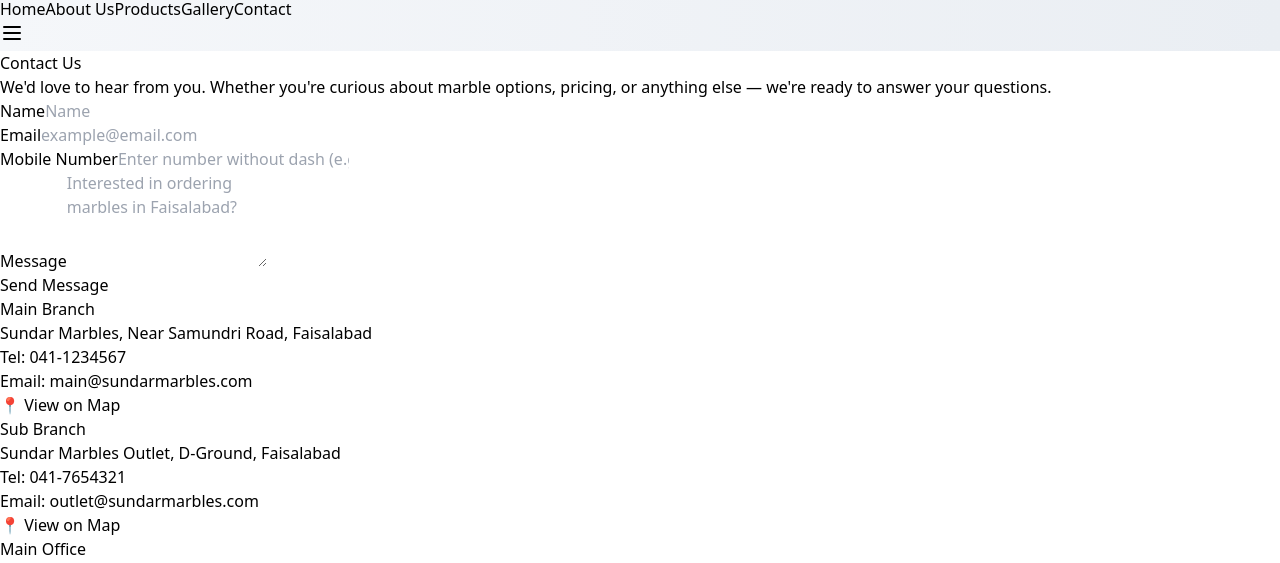
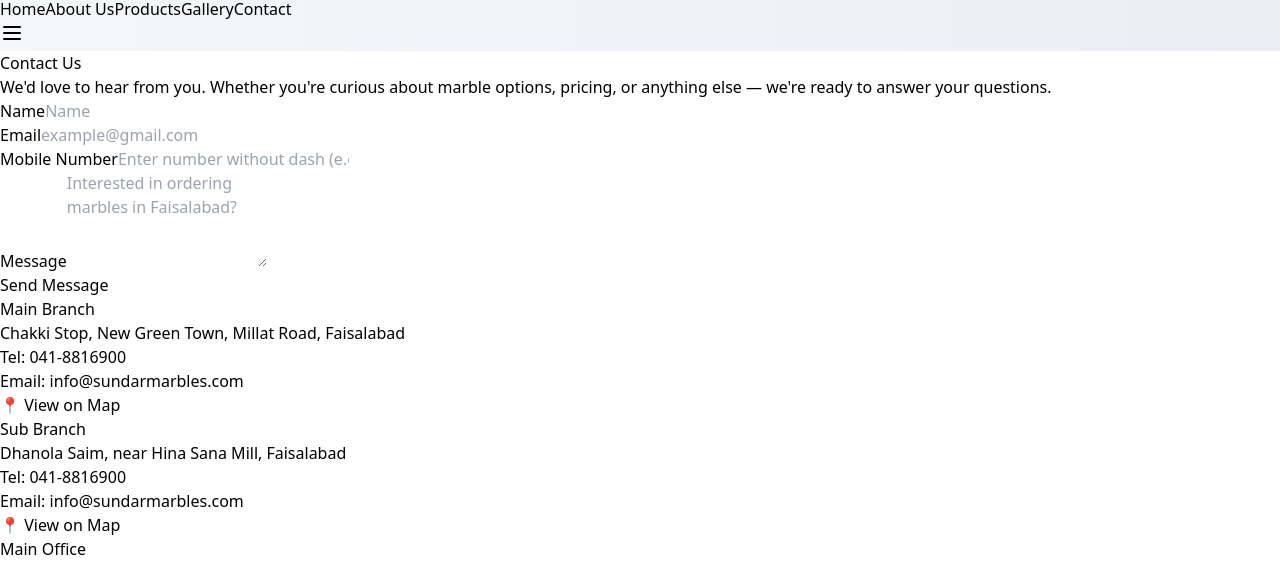
Before and after one commit to Hadeed711/marble-tiles-site, a React (Vite) app: page /contact in a window 1280 px wide. Shown: the part 620-1183 px from the top of the page. Built offline with nearby package versions, Linux system fonts and the light colour scheme; grey boxes are pictures that could not be loaded.

Commit message:
edit_info

```diff
--- a/src/components/Footer.jsx
+++ b/src/components/Footer.jsx
@@ -57,6 +57,9 @@ export default function Footer() {
               <PhoneCall size={14} className="sm:w-4 sm:h-4" /> +92 300 6641727
             </p>
             <p className="flex items-center justify-center sm:justify-start gap-2">
+              <PhoneCall size={14} className="sm:w-4 sm:h-4" /> +92 320 6040196
+            </p>
+            <p className="flex items-center justify-center sm:justify-start gap-2">
               <Mail size={14} className="sm:w-4 sm:h-4" />
               <a
                 href="mailto:info@sundarmarbles.com?subject=Inquiry%20about%20Marble%20Products&body=Hello%20Sundar%20Marbles,%0D%0A%0D%0AI%20am%20interested%20in%20your%20marble%20and%20granite%20products.%20Please%20provide%20more%20information.%0D%0A%0D%0AThank%20you."
--- a/src/pages/About.jsx
+++ b/src/pages/About.jsx
@@ -12,27 +12,27 @@ import aboutImage from "../assets/services1.jpg";
 
 const teamMembers = [
   {
-    name: "Umar Farooq",
-    role: "Production Manager",
-    phone: "0301-1234567",
+    name: "Mian Tahir Masood",
+    role: "Chief Executive",
+    phone: "0300-6641727",
     image: team1,
   },
   {
-    name: "Asim Nawaz",
-    role: "Quality Control Officer",
-    phone: "0321-9876543",
+    name: "Azmat Ali",
+    role: "Sales Officer",
+    phone: "0304-1394413",
     image: team2,
   },
   {
-    name: "Saad Arshad",
-    role: "Warehouse Supervisor",
-    phone: "0303-1122334",
+    name: "Mian Talha Tahir",
+    role: "Unknown",
+    phone: "0320-6040196",
     image: team3,
   },
   {
-    name: "Junaid Akhtar",
-    role: "Customer Coordinator",
-    phone: "0312-6655443",
+    name: "Unknown",
+    role: "Unknown",
+    phone: "Nan",
     image: team4,
   },
 ];
@@ -107,7 +107,7 @@ export default function About() {
             </li>
             <li className="flex items-center">
               <span className="w-2 h-2 bg-[#00796b] rounded-full mr-4"></span>
-              3D Visualization & Consultation Services
+              Professional Consultation Services
             </li>
           </ul>
         </motion.div>
--- a/src/pages/Contact.jsx
+++ b/src/pages/Contact.jsx
@@ -39,7 +39,7 @@ export default function Contact() {
     }
   };
 
-  const handleSubmit = (e) => {
+  const handleSubmit = async (e) => {
     e.preventDefault();
 
     const emailRegex = /^[^\s@]+@[^\s@]+\.[^\s@]+$/;
@@ -64,13 +64,140 @@ export default function Contact() {
     }
 
     setLoading(true);
-    setTimeout(() => {
-      const mailto = `mailto:hadeedahmad711@gmail.com?subject=Marble Inquiry&body=Name: ${formData.name}%0D%0AEmail: ${formData.email}%0D%0APhone: ${formData.phone}%0D%0AMessage: ${formData.message}`;
-      window.location.href = mailto;
+
+    // Both operations will run independently - if one fails, the other continues
+    const sendToBackend = async () => {
+      try {
+        const response = await fetch('/api/contact', {
+          method: 'POST',
+          headers: {
+            'Content-Type': 'application/json',
+          },
+          body: JSON.stringify(formData),
+        });
+
+        if (response.ok) {
+          console.log('✅ Message sent to backend successfully');
+          return { success: true, method: 'backend' };
+        } else {
+          console.log('❌ Backend response error');
+          return { success: false, method: 'backend', error: 'Response error' };
+        }
+      } catch (error) {
+        console.log('❌ Backend not available:', error.message);
+        return { success: false, method: 'backend', error: error.message };
+      }
+    };
+
+    const sendToWhatsApp = async () => {
+      try {
+        // Format message for WhatsApp API
+        const whatsappMessage = `*New Marble Inquiry from Website*
+
+👤 *Name:* ${formData.name}
+📧 *Email:* ${formData.email}
+📱 *Phone:* ${formData.phone}
+
+💬 *Message:*
+${formData.message}
+
+---
+_Sent from Sundar Marbles Website_`;
+
+        // Using WhatsApp Business API or webhook
+        // Replace this URL with your WhatsApp webhook endpoint when available
+        const whatsappApiUrl = '/api/send-whatsapp'; // Your WhatsApp API endpoint
+
+        const response = await fetch(whatsappApiUrl, {
+          method: 'POST',
+          headers: {
+            'Content-Type': 'application/json',
+          },
+          body: JSON.stringify({
+            to: '+923241669274',
+            message: whatsappMessage,
+            customerData: formData
+          }),
+        });
+
+        if (response.ok) {
+          console.log('✅ Message sent to WhatsApp successfully');
+          return { success: true, method: 'whatsapp' };
+        } else {
+          console.log('❌ WhatsApp API error');
+          return { success: false, method: 'whatsapp', error: 'API error' };
+        }
+      } catch (error) {
+        console.log('❌ WhatsApp API not available:', error.message);
+
+        // Fallback: Use WhatsApp Web URL (silent, no popup)
+        try {
+          const whatsappMessage = `New Marble Inquiry from Website\n\nName: ${formData.name}\nEmail: ${formData.email}\nPhone: ${formData.phone}\n\nMessage:\n${formData.message}\n\n----\nSent from Sundar Marbles Website`;
+
+          // Create a hidden iframe to trigger WhatsApp without opening new window
+          const iframe = document.createElement('iframe');
+          iframe.style.display = 'none';
+          iframe.src = `https://wa.me/923241669274?text=${encodeURIComponent(whatsappMessage)}`;
+          document.body.appendChild(iframe);
+
+          // Remove iframe after 3 seconds
+          setTimeout(() => {
+            document.body.removeChild(iframe);
+          }, 3000);
+
+          console.log('📱 WhatsApp fallback triggered');
+          return { success: true, method: 'whatsapp-fallback' };
+        } catch (fallbackError) {
+          console.log('❌ WhatsApp fallback failed:', fallbackError.message);
+          return { success: false, method: 'whatsapp', error: fallbackError.message };
+        }
+      }
+    };
+
+    // Run both operations simultaneously
+    try {
+      const [backendResult, whatsappResult] = await Promise.allSettled([
+        sendToBackend(),
+        sendToWhatsApp()
+      ]);
+
+      let successCount = 0;
+      let successMessage = "Message processing completed: ";
+
+      if (backendResult.status === 'fulfilled' && backendResult.value.success) {
+        successCount++;
+        successMessage += "✅ Saved to database ";
+      } else {
+        successMessage += "❌ Database unavailable ";
+      }
+
+      if (whatsappResult.status === 'fulfilled' && whatsappResult.value.success) {
+        successCount++;
+        successMessage += "✅ Sent to WhatsApp";
+      } else {
+        successMessage += "❌ WhatsApp unavailable";
+      }
+
+      console.log(successMessage);
+
       setLoading(false);
       setSuccess(true);
-      setTimeout(() => setSuccess(false), 3000);
-    }, 1000);
+
+      // Clear form after processing
+      setFormData({
+        name: "",
+        email: "",
+        phone: "",
+        message: "",
+      });
+
+      setTimeout(() => setSuccess(false), 5000);
+
+    } catch (error) {
+      console.error('Error in form submission:', error);
+      setLoading(false);
+      alert('There was an error processing your message. Please try again.');
+    }
   };
 
   return (
@@ -91,7 +218,7 @@ export default function Contact() {
           exit={{ opacity: 0 }}
           className="fixed top-10 left-1/2 transform -translate-x-1/2 z-50 bg-[#00796b] text-white px-6 py-3 rounded-full shadow-lg"
         >
-          ✅ Message prepared! Check your mail client.
+          ✅ Message submitted successfully!
         </motion.div>
       )}
 
@@ -138,7 +265,7 @@ export default function Contact() {
                   name="email"
                   value={formData.email}
                   onChange={handleChange}
-                  placeholder="example@email.com"
+                  placeholder="example@gmail.com"
                   className="w-full border border-gray-300 rounded px-4 py-2 mt-1 focus:outline-none focus:ring-2 focus:ring-[#00796b]"
                   required
                 />
@@ -188,14 +315,14 @@ export default function Contact() {
                 Main Branch
               </h3>
               <p className="text-[#444]">
-                Sundar Marbles, Near Samundri Road, Faisalabad
+                Chakki Stop, New Green Town, Millat Road, Faisalabad
               </p>
-              <p className="text-sm text-[#666]">Tel: 041-1234567</p>
+              <p className="text-sm text-[#666]">Tel: 041-8816900</p>
               <p className="text-sm text-[#666]">
-                Email: main@sundarmarbles.com
+                Email: info@sundarmarbles.com
               </p>
               <a
-                href="https://maps.google.com"
+                href="https://maps.app.goo.gl/dR9DepEoZGSmXRaA7"
                 target="_blank"
                 rel="noreferrer"
                 className="text-sm mt-2 inline-block text-[#00796b] hover:underline"
@@ -209,14 +336,14 @@ export default function Contact() {
                 Sub Branch
               </h3>
               <p className="text-[#444]">
-                Sundar Marbles Outlet, D-Ground, Faisalabad
+                Dhanola Saim, near Hina Sana Mill, Faisalabad
               </p>
-              <p className="text-sm text-[#666]">Tel: 041-7654321</p>
+              <p className="text-sm text-[#666]">Tel:  041-8816900</p>
               <p className="text-sm text-[#666]">
-                Email: outlet@sundarmarbles.com
+                Email: info@sundarmarbles.com
               </p>
               <a
-                href="https://maps.google.com"
+                href="https://maps.app.goo.gl/9oP6NFSYNWLdf3GFA"
                 target="_blank"
                 rel="noreferrer"
                 className="text-sm mt-2 inline-block text-[#00796b] hover:underline"
```
